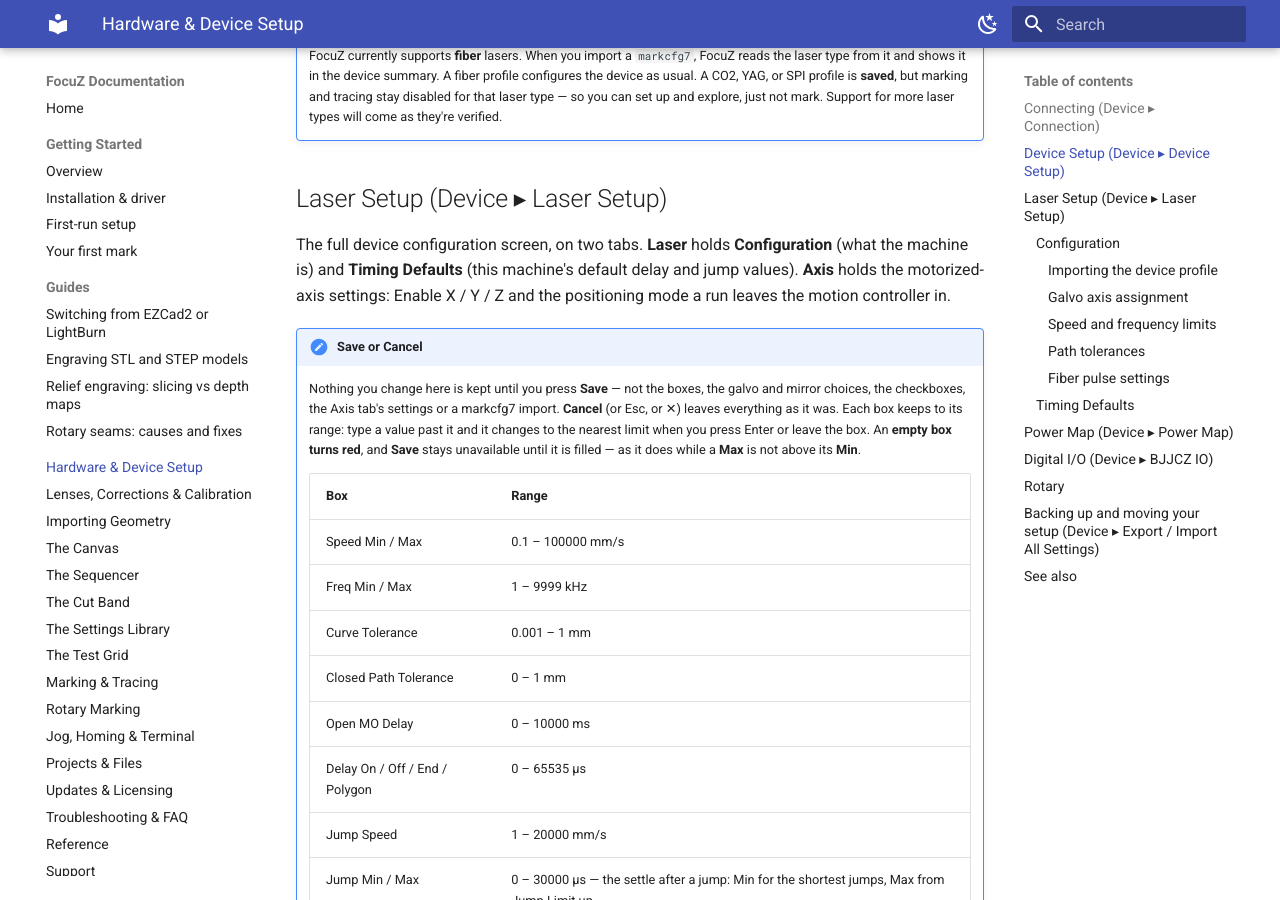
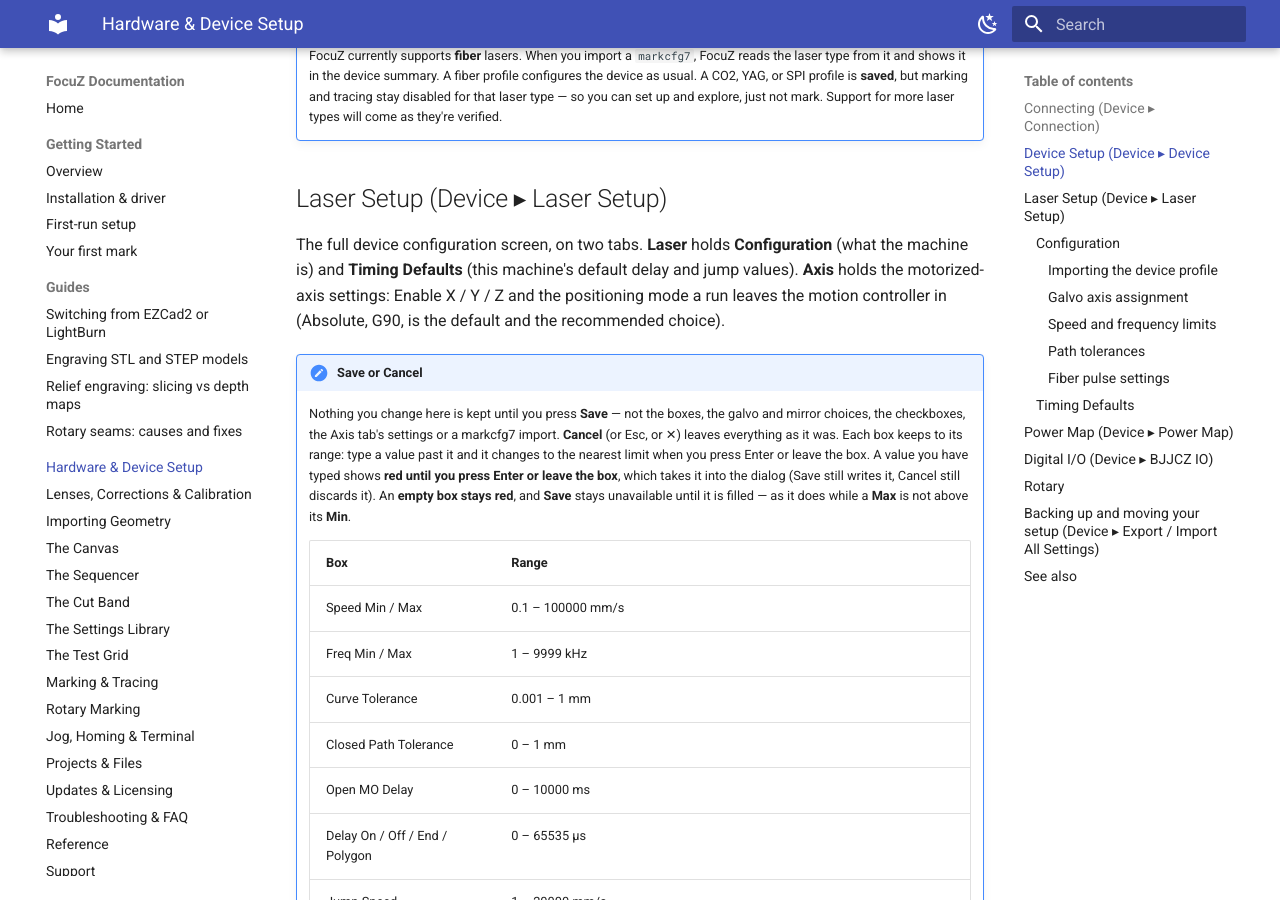
Before and after one commit to Lokahi-Shop/focuz-docs, an MkDocs documentation site: the page built from docs/hardware-setup.md, in a window 1280 px wide and 900 px high, scrolled down 1509 px. Built offline with MkDocs 1.6.1 and Material for MkDocs 9.7.7, drawn with Linux system fonts in a browser that asks for light colours.

Commit message:
Laser Setup: G90 is the default and recommended; typed values commit on Enter or leave
Co-Authored-By: Claude Fable 5.1 <noreply@anthropic.com>

```diff
--- a/docs/hardware-setup.md
+++ b/docs/hardware-setup.md
@@ -63,13 +63,15 @@ lens you're configuring.
 
 The full device configuration screen, on two tabs. **Laser** holds **Configuration** (what the machine is)
 and **Timing Defaults** (this machine's default delay and jump values). **Axis** holds the motorized-axis
-settings: Enable X / Y / Z and the positioning mode a run leaves the motion controller in.
+settings: Enable X / Y / Z and the positioning mode a run leaves the motion controller in (Absolute, G90, is the
+default and the recommended choice).
 
 !!! note "Save or Cancel"
     Nothing you change here is kept until you press **Save** — not the boxes, the galvo and mirror choices,
     the checkboxes, the Axis tab's settings or a markcfg7 import. **Cancel** (or Esc, or ✕) leaves
     everything as it was. Each box keeps to its range: type a value past it and it changes to the nearest
-    limit when you press Enter or leave the box. An **empty box turns red**, and **Save** stays unavailable
+    limit when you press Enter or leave the box. A value you have typed shows **red until you press Enter or leave
+    the box**, which takes it into the dialog (Save still writes it, Cancel still discards it). An **empty box stays red**, and **Save** stays unavailable
     until it is filled — as it does while a **Max** is not above its **Min**.
 
     | Box | Range |
```
